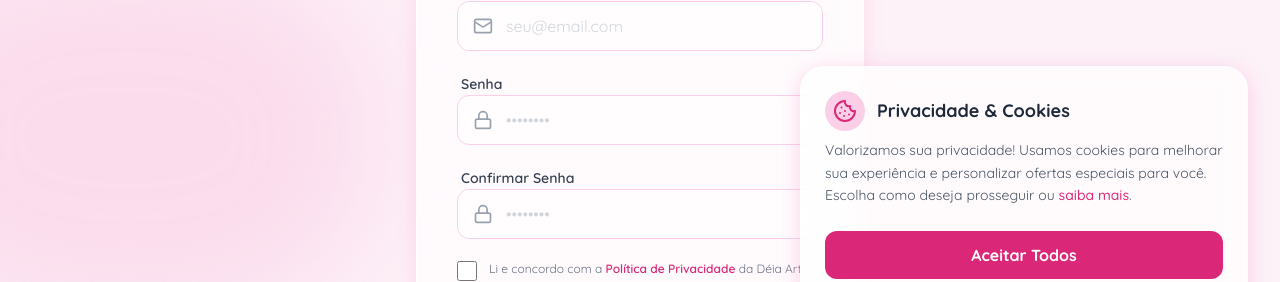
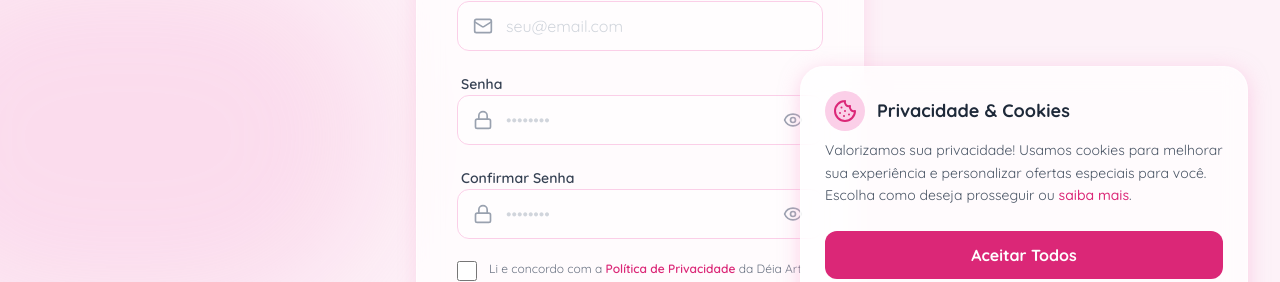
Before and after one commit to alexandrexfranco/DeiaArtLacos, a React (Vite) app: page /cadastro in a window 1280 px wide. Shown: the part 422-704 px from the top of the page. Built offline with nearby package versions, Linux system fonts and the light colour scheme; no server answers; the database is empty.

Commit message:
feat: add password visibility toggle (eye icon) in Login and Signup forms

```diff
--- a/src/pages/Login.tsx
+++ b/src/pages/Login.tsx
@@ -1,12 +1,13 @@
 import { useState, useEffect } from 'react';
 import { Link, useNavigate, useLocation } from 'react-router-dom';
 import { useAuth } from '@/contexts/AuthContext';
-import { Mail, Lock, Heart, ArrowRight } from 'lucide-react';
+import { Mail, Lock, Heart, ArrowRight, Eye, EyeOff } from 'lucide-react';
 import { motion } from 'framer-motion';
 
 export default function Login() {
     const [email, setEmail] = useState('');
     const [password, setPassword] = useState('');
+    const [showPassword, setShowPassword] = useState(false);
     const [isLoading, setIsLoading] = useState(false);
     const { signIn, isAdmin } = useAuth();
     const navigate = useNavigate();
@@ -100,13 +101,22 @@ export default function Login() {
                                 <div className="relative">
                                     <Lock className="absolute left-4 top-1/2 -translate-y-1/2 w-5 h-5 text-gray-400" />
                                     <input
-                                        type="password"
+                                        type={showPassword ? 'text' : 'password'}
                                         required
                                         value={password}
                                         onChange={(e) => setPassword(e.target.value)}
-                                        className="w-full pl-12 pr-4 py-3 rounded-xl bg-white/50 border border-pink-100 focus:border-pink-400 focus:ring-4 focus:ring-pink-100 outline-none transition-all placeholder:text-gray-300"
+                                        className="w-full pl-12 pr-12 py-3 rounded-xl bg-white/50 border border-pink-100 focus:border-pink-400 focus:ring-4 focus:ring-pink-100 outline-none transition-all placeholder:text-gray-300"
                                         placeholder="••••••••"
                                     />
+                                    <button
+                                        type="button"
+                                        onClick={() => setShowPassword(!showPassword)}
+                                        className="absolute right-4 top-1/2 -translate-y-1/2 text-gray-400 hover:text-gray-600 transition-colors p-1 rounded-lg hover:bg-pink-50"
+                                        tabIndex={-1}
+                                        aria-label={showPassword ? "Esconder senha" : "Ver senha"}
+                                    >
+                                        {showPassword ? <EyeOff className="w-5 h-5" /> : <Eye className="w-5 h-5" />}
+                                    </button>
                                 </div>
                             </div>
 
--- a/src/pages/Signup.tsx
+++ b/src/pages/Signup.tsx
@@ -1,7 +1,7 @@
 import { useState } from 'react';
 import { Link, useNavigate } from 'react-router-dom';
 import { useAuth } from '@/contexts/AuthContext';
-import { Mail, Lock, User, ArrowRight, Sparkles } from 'lucide-react';
+import { Mail, Lock, User, ArrowRight, Sparkles, Eye, EyeOff } from 'lucide-react';
 import { motion } from 'framer-motion';
 
 export default function Signup() {
@@ -9,6 +9,8 @@ export default function Signup() {
     const [email, setEmail] = useState('');
     const [password, setPassword] = useState('');
     const [confirmPassword, setConfirmPassword] = useState('');
+    const [showPassword, setShowPassword] = useState(false);
+    const [showConfirmPassword, setShowConfirmPassword] = useState(false);
     const [isLoading, setIsLoading] = useState(false);
     const { signUp } = useAuth();
     const navigate = useNavigate();
@@ -92,13 +94,22 @@ export default function Signup() {
                                 <div className="relative">
                                     <Lock className="absolute left-4 top-1/2 -translate-y-1/2 w-5 h-5 text-gray-400" />
                                     <input
-                                        type="password"
+                                        type={showPassword ? 'text' : 'password'}
                                         required
                                         value={password}
                                         onChange={(e) => setPassword(e.target.value)}
-                                        className="w-full pl-12 pr-4 py-3 rounded-xl bg-white/50 border border-pink-100 focus:border-pink-400 focus:ring-4 focus:ring-pink-100 outline-none transition-all placeholder:text-gray-300"
+                                        className="w-full pl-12 pr-12 py-3 rounded-xl bg-white/50 border border-pink-100 focus:border-pink-400 focus:ring-4 focus:ring-pink-100 outline-none transition-all placeholder:text-gray-300"
                                         placeholder="••••••••"
                                     />
+                                    <button
+                                        type="button"
+                                        onClick={() => setShowPassword(!showPassword)}
+                                        className="absolute right-4 top-1/2 -translate-y-1/2 text-gray-400 hover:text-gray-600 transition-colors p-1 rounded-lg hover:bg-pink-50"
+                                        tabIndex={-1}
+                                        aria-label={showPassword ? "Esconder senha" : "Ver senha"}
+                                    >
+                                        {showPassword ? <EyeOff className="w-5 h-5" /> : <Eye className="w-5 h-5" />}
+                                    </button>
                                 </div>
                             </div>
 
@@ -107,13 +118,22 @@ export default function Signup() {
                                 <div className="relative">
                                     <Lock className="absolute left-4 top-1/2 -translate-y-1/2 w-5 h-5 text-gray-400" />
                                     <input
-                                        type="password"
+                                        type={showConfirmPassword ? 'text' : 'password'}
                                         required
                                         value={confirmPassword}
                                         onChange={(e) => setConfirmPassword(e.target.value)}
-                                        className="w-full pl-12 pr-4 py-3 rounded-xl bg-white/50 border border-pink-100 focus:border-pink-400 focus:ring-4 focus:ring-pink-100 outline-none transition-all placeholder:text-gray-300"
+                                        className="w-full pl-12 pr-12 py-3 rounded-xl bg-white/50 border border-pink-100 focus:border-pink-400 focus:ring-4 focus:ring-pink-100 outline-none transition-all placeholder:text-gray-300"
                                         placeholder="••••••••"
                                     />
+                                    <button
+                                        type="button"
+                                        onClick={() => setShowConfirmPassword(!showConfirmPassword)}
+                                        className="absolute right-4 top-1/2 -translate-y-1/2 text-gray-400 hover:text-gray-600 transition-colors p-1 rounded-lg hover:bg-pink-50"
+                                        tabIndex={-1}
+                                        aria-label={showConfirmPassword ? "Esconder confirmação de senha" : "Ver confirmação de senha"}
+                                    >
+                                        {showConfirmPassword ? <EyeOff className="w-5 h-5" /> : <Eye className="w-5 h-5" />}
+                                    </button>
                                 </div>
                             </div>
 
```
